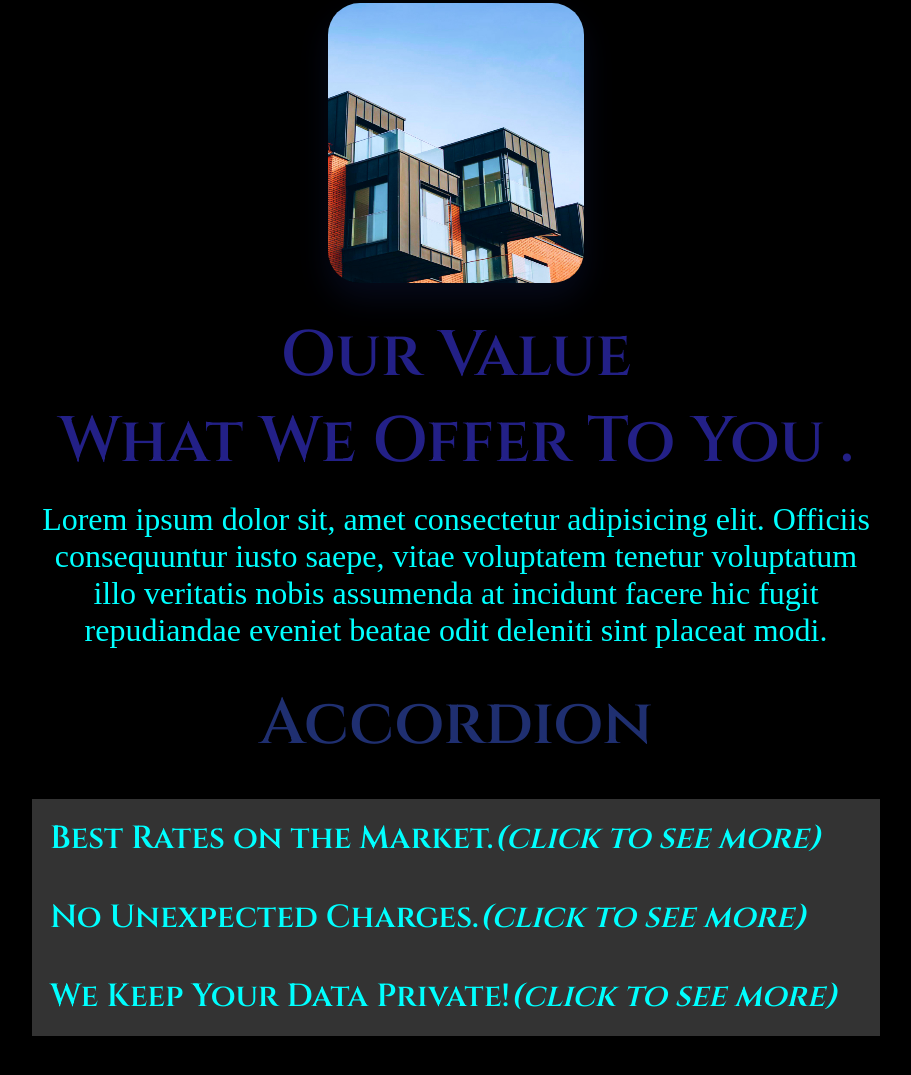
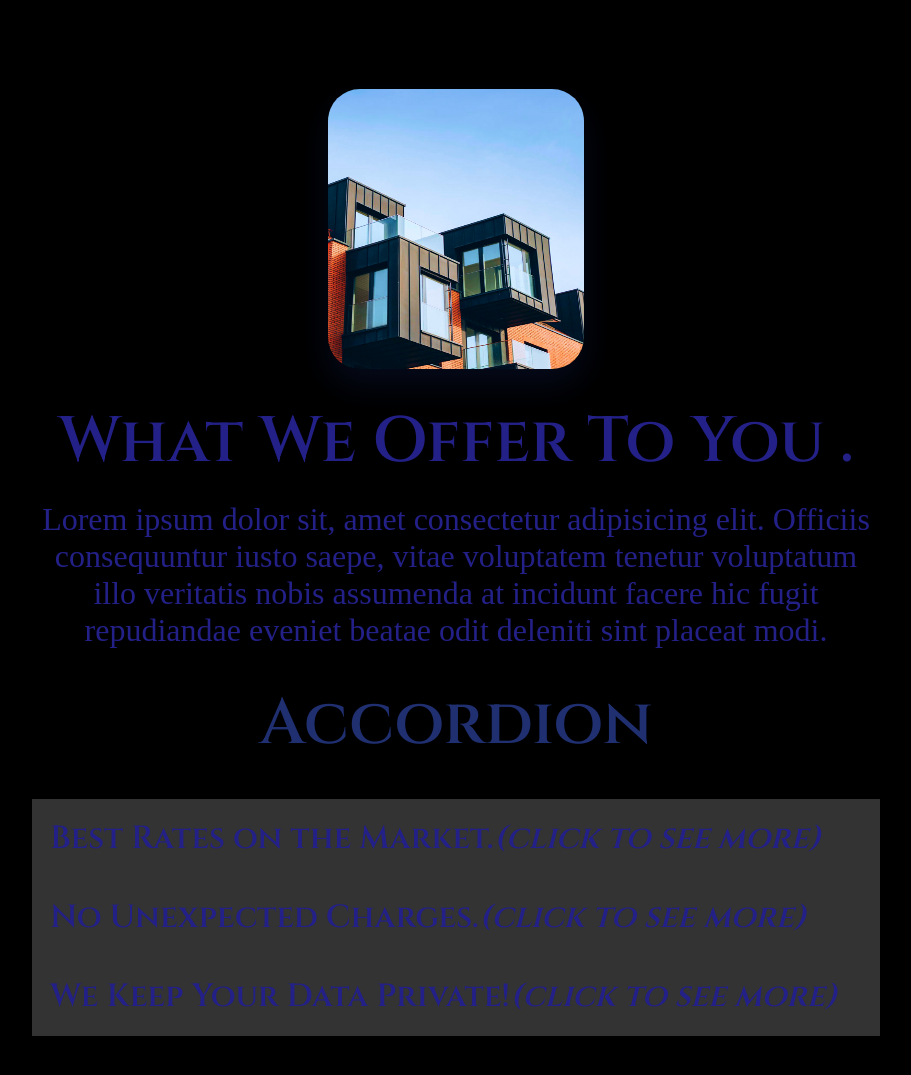
Before and after one commit to Dholc2021/Landmark3, a plain HTML site: page index.html in a window 1280 px wide. Shown: the part 2170-3245 px from the top of the page, without its empty margins (248-1159 px from the left). Drawn offline with nearby package versions, Linux system fonts and the light colour scheme; a script that the page names is missing.

Commit message:
deleted random character in css

```diff
--- a/index.html
+++ b/index.html
@@ -233,6 +233,7 @@
 
 
         <!--==================== VALUE ====================-->
+        <span class="section__subtitle">Our Value</span>
         <section class="value value__section" id="value">
             <div class="value__container container grid">
                 <div class="value__images">
@@ -246,7 +247,6 @@
                 <div class="value__content">
                     <div class="value__data">
 
-                        <span class="section__subtitle">Our Value</span>
                         <h2 class="section__title">
                             What We Offer To You <span>.</span>
                         </h2>
--- a/styles.css
+++ b/styles.css
@@ -730,7 +730,7 @@ value__title{
 
 
   .value__description{
-    color: cyan;
+    color: #232087;
     font-family: 'Citzel', 'sans-serif';
     font-size: 2rem;
     margin-bottom: 2rem;
@@ -739,7 +739,7 @@ value__title{
 
   .accordion {
      background-color: #333;
-     color: cyan;
+     color: #232087                ;
      cursor: pointer;
      padding: 18px;
      width: 100%;
@@ -837,7 +837,7 @@ value__accordion_item {
   overflow: hidden;
   height: 0;
   transition: all .25s ease;; */
-}
+
 /*Rotate icon and add shadows*/
 
 .accordion-open {
```
